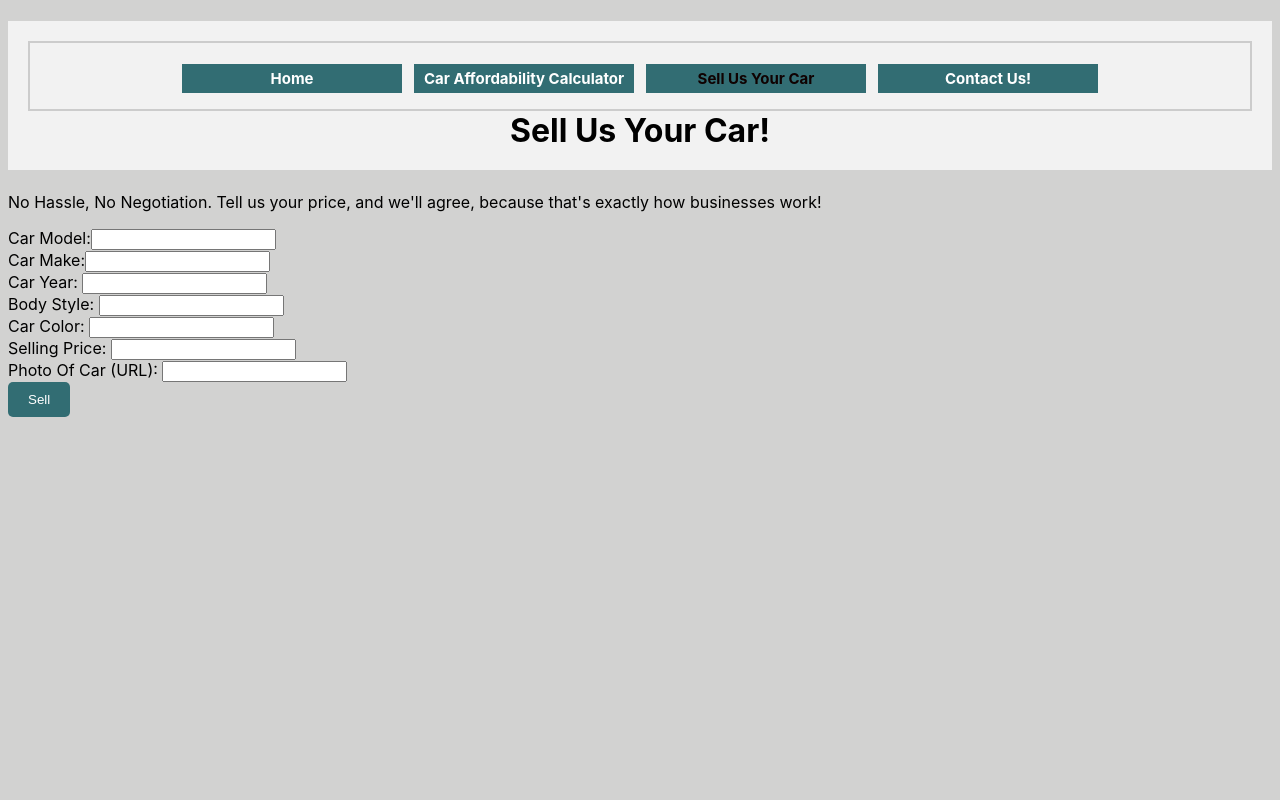
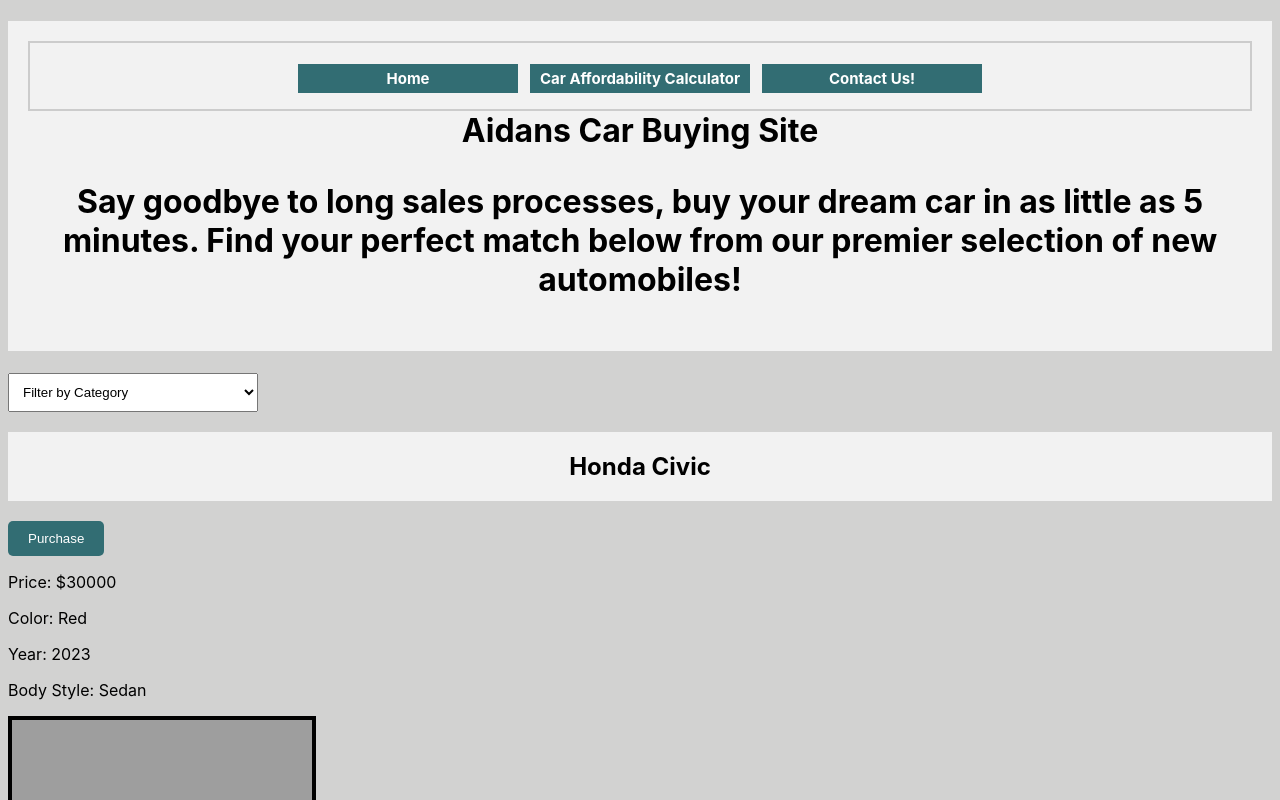
Before and after one commit to AidanSTucker/my-app, a React (Create React App) app: page /sellyourcar in a window 1280 px wide. Shown: the top 800 px of the page. Built offline with nearby package versions, Linux system fonts and the light colour scheme; data requests are answered from the project's data file; grey boxes are pictures that could not be loaded.

Commit message:
sellyourcar component is officially managed by the parent home component

```diff
--- a/src/components/Home.js
+++ b/src/components/Home.js
@@ -1,7 +1,7 @@
 import React, { useEffect, useState } from 'react';
 import NavBar from './NavBar';
 import CarsCard from './CarsCard';
-// import SellYourCar from './SellYourCar';
+import SellYourCar from './SellYourCar';
 
 const Home = () => {
   const [cars, setCars] = useState([]);
@@ -21,9 +21,9 @@ const Home = () => {
     ? cars.filter((car) => car.body === selectedCategory)
     : cars;
 
-    // const addNewCar = (newCar) => {
-    //   setCars([...cars, newCar]);
-    // };
+    const addNewCar = (newCar) => {
+      setCars([...cars, newCar]);
+    };
 
   return (
     <div>
@@ -46,7 +46,7 @@ const Home = () => {
       {filteredCars.map((car) => (
         <CarsCard key={car.id} car={car} />
       ))}
-       {/* <SellYourCar addNewCar={addNewCar} /> */}
+       <SellYourCar addNewCar={addNewCar} />
     </div>
   );
 };
--- a/src/components/NavBar.js
+++ b/src/components/NavBar.js
@@ -17,12 +17,6 @@ function NavBar() {
           Car Affordability Calculator
         </NavLink>
         <NavLink
-          to="/sellyourcar"
-          className="nav-link"
-        >
-          Sell Us Your Car
-        </NavLink>
-        <NavLink
           to="/contactus"
           className="nav-link"
         >
--- a/src/components/SellYourCar.js
+++ b/src/components/SellYourCar.js
@@ -1,7 +1,6 @@
 import React, { useState } from "react";
-import NavBar from "./NavBar";
 
-function SellYourCar() {
+function SellYourCar({ addNewCar}) {
     const [carData, setCarData] = useState({
         name: "",
         make: "",
@@ -33,7 +32,7 @@ function SellYourCar() {
           });
           if (response.ok) {
             const newCar = await response.json();
-            // addNewCar(newCar);
+            addNewCar(newCar);
             setCarData({
                 name: "",
                 make: "",
@@ -56,7 +55,7 @@ function SellYourCar() {
     return (
         <main>
         <h1>
-            <NavBar />
+
             Sell Us Your Car!
         </h1>
         <p>
```
Also changed, not shown: src/routes.js (+6 -4 lines).
